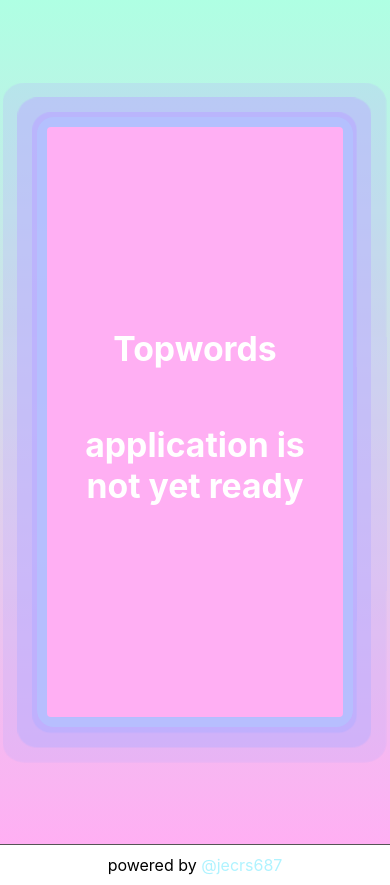
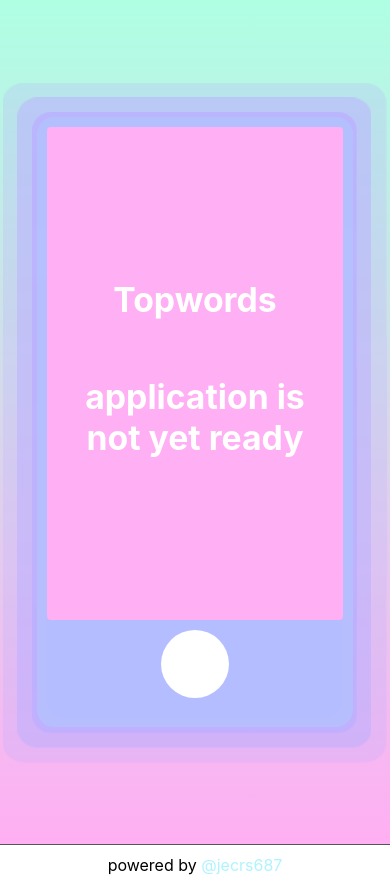
Before and after one commit to jecrs687/topwords, a React (Create React App) app: page / in a window 390 px wide. Built offline with nearby package versions, Linux system fonts and the light colour scheme.

Commit message:
design smartphone_button update

```diff
--- a/src/type/mobile/main.css
+++ b/src/type/mobile/main.css
@@ -40,7 +40,7 @@
     align-self: center;
     height: 8vmin;
     width: 8vmin;
-    margin: 10px;
+    margin-top: 10px;
     z-index: 2;
     border-radius: 5vmin;
     background-color: white;
@@ -155,7 +155,7 @@ background: none;
     }
 
     .Mobile .header .smartphone .screen{
-        height: 70vmax;
+        height: 58.5vmax;
         width: 35vmax;
     }
     .Mobile .header .smartphone .smartphone_button{
@@ -163,9 +163,6 @@ background: none;
         height: 8vmax;
         width: 8vmax;
         border-radius: 8vmax;
-    }
-    .Mobile .header .smartphone .smartphone_button:hover{
-        background-color: #00FFFF;
     }
 
     .Mobile .header .screen h1{
```
